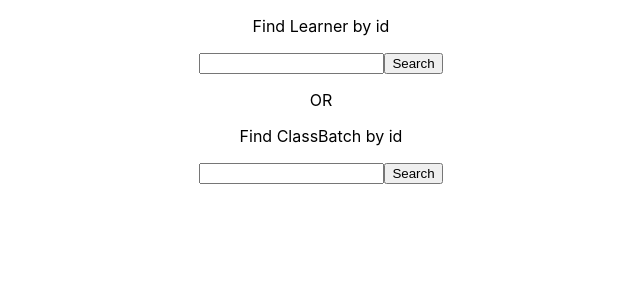
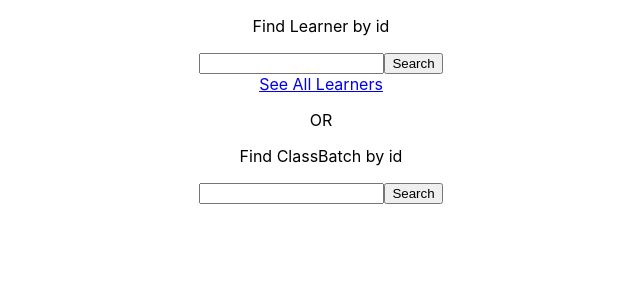
Before and after one commit to KazAttarwala/van-robotics-test, a React (Create React App) app in the folder frontend/: page / in a window 1280 px wide. Shown: the top 300 px of the page, without its empty margins (319-959 px from the left). Built offline with nearby package versions, Linux system fonts and the light colour scheme; no server answers.

Commit message:
added a link to all learners on welcome page

```diff
--- a/frontend/src/containers/Welcome.js
+++ b/frontend/src/containers/Welcome.js
@@ -87,6 +87,8 @@ const Welcome = ({ api }) => {
         )}
       </div>
 
+      <Link to='/learner'>See All Learners</Link>
+
       <div><p>OR</p></div>
 
       <div>
```
